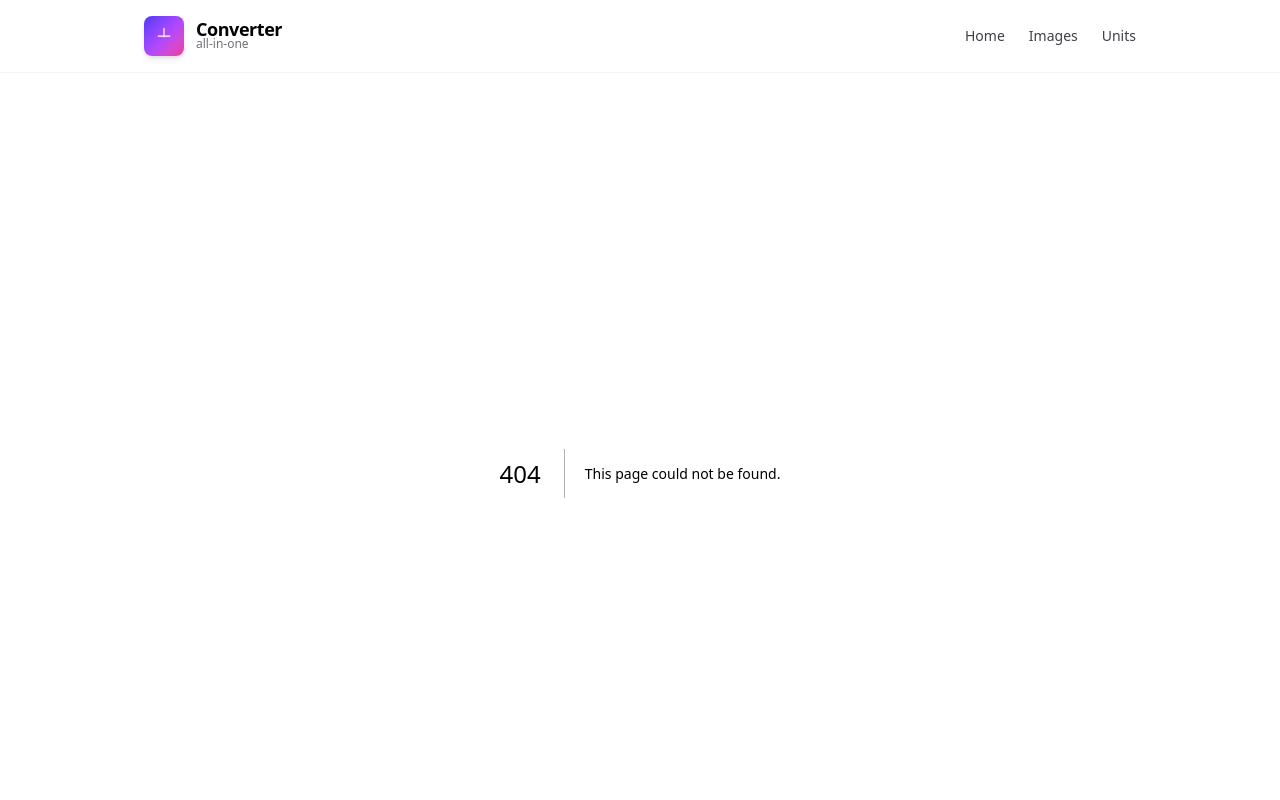
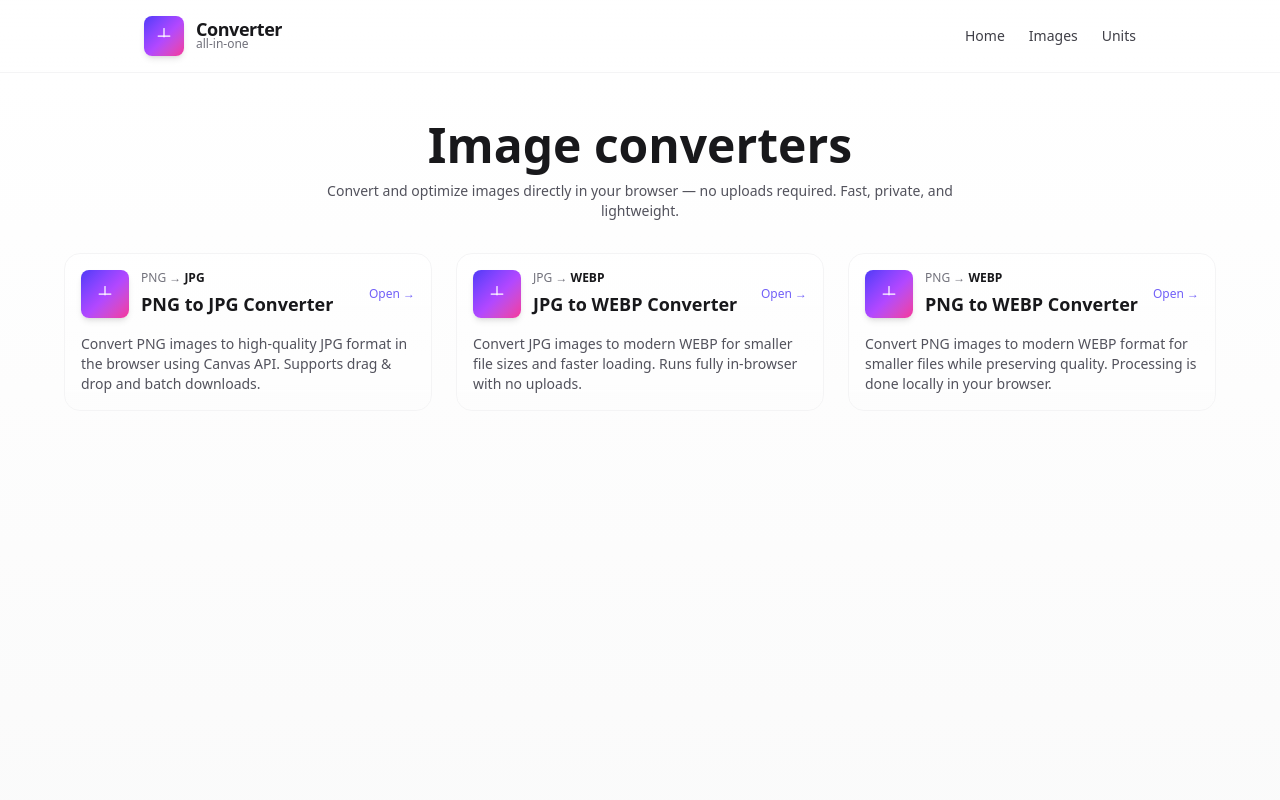
Before and after one commit to SupunCharuka/onlineconvertkit, a Next.js app: page /image-converter in a window 1280 px wide. Before the commit this address had no page. Shown: the top 800 px of the page. Built offline with nearby package versions, Linux system fonts and the light colour scheme.

Commit message:
Add PNG to WEBP converter and enhance navigation links for image converters

```diff
--- a/app/globals.css
+++ b/app/globals.css
@@ -44,3 +44,8 @@
 	100% { transform: scale(1); opacity: 1 }
 }
 .pulse-slow { animation: pulse-slow 1200ms infinite ease-in-out; }
+
+/* subtle card accent used on index */
+.card-accent {
+	background-image: linear-gradient(135deg, rgba(124,58,237,0.06), rgba(14,165,233,0.04));
+}
--- a/app/image-converter/[slug]/page.tsx
+++ b/app/image-converter/[slug]/page.tsx
@@ -45,6 +45,8 @@ export default async function Page({ params }: { params: Params | Promise<Params
       <div className="mx-auto max-w-6xl">
         <nav className="mb-6 text-sm text-zinc-500">
           <Link href="/">Home</Link>
+          <span className="mx-2">/</span>
+          <Link href="/image-converter">Images Converters</Link>
           <span className="mx-2">/</span>
           <span className="text-zinc-700 dark:text-zinc-300">{converter.name}</span>
         </nav>
--- /dev/null
+++ b/app/image-converter/page.tsx
@@ -0,0 +1,49 @@
+import React from "react";
+import Link from "next/link";
+import { imageConverters } from "../../data/imageConverters";
+
+export default function ImageIndexPage() {
+  return (
+    <main className="min-h-screen bg-gradient-to-b from-white to-zinc-50 dark:from-black dark:to-zinc-900 py-12 px-6">
+      <div className="mx-auto max-w-6xl">
+        <header className="mb-8 text-center">
+          <h1 className="text-4xl sm:text-5xl font-extrabold text-zinc-900 dark:text-zinc-50">Image converters</h1>
+          <p className="mt-3 max-w-2xl mx-auto text-sm text-zinc-600 dark:text-zinc-400">Convert and optimize images directly in your browser — no uploads required. Fast, private, and lightweight.</p>
+        </header>
+
+        <div className="grid grid-cols-1 sm:grid-cols-2 lg:grid-cols-3 gap-6">
+          {imageConverters.map((c) => (
+            <Link key={c.slug} href={`/image-converter/${c.slug}`} className="group block rounded-2xl p-4 relative overflow-hidden bg-gradient-to-b from-white/60 to-white/30 dark:from-black/50 dark:to-black/30 border border-zinc-100 dark:border-zinc-800 hover:shadow-2xl transition-transform transform-gpu hover:-translate-y-1">
+              <div className="absolute inset-0 pointer-events-none opacity-0 group-hover:opacity-100 transition-opacity bg-gradient-to-r from-indigo-500/8 via-purple-400/6 to-pink-400/8" />
+              <div className="relative z-10 flex flex-col h-full">
+                <div className="flex items-center justify-between">
+                  <div className="flex items-center gap-3">
+                    <div className="w-12 h-12 rounded-lg bg-gradient-to-br from-indigo-600 via-purple-500 to-pink-500 flex items-center justify-center text-white shadow-md">
+                      <svg className="w-5 h-5" viewBox="0 0 24 24" fill="none" stroke="currentColor" strokeWidth="1.5" aria-hidden>
+                        <path d="M12 3v10" strokeLinecap="round" strokeLinejoin="round" />
+                        <path d="M5 12h14" strokeLinecap="round" strokeLinejoin="round" />
+                      </svg>
+                    </div>
+                    <div>
+                      <div className="text-xs text-zinc-500">{c.from} → <span className="font-semibold text-zinc-900 dark:text-zinc-50">{c.to}</span></div>
+                      <div className="mt-1 text-lg font-semibold text-zinc-900 dark:text-zinc-50">{c.name}</div>
+                    </div>
+                  </div>
+                  <div className="text-xs text-indigo-600 dark:text-indigo-400 opacity-80 group-hover:opacity-100">Open →</div>
+                </div>
+
+                <p className="mt-4 text-sm text-zinc-600 dark:text-zinc-400 flex-1">{c.description}</p>
+
+                <div className="mt-4 flex items-center gap-2 flex-wrap hidden">
+                  {c.keywords.slice(0, 3).map((k) => (
+                    <span key={k} className="text-xs px-2 py-1 rounded-full bg-zinc-100 dark:bg-zinc-800 text-zinc-700 dark:text-zinc-300">{k}</span>
+                  ))}
+                </div>
+              </div>
+            </Link>
+          ))}
+        </div>
+      </div>
+    </main>
+  );
+}
--- a/app/page.tsx
+++ b/app/page.tsx
@@ -13,7 +13,7 @@ export default function Home() {
         <section className="mt-10">
           <div className="flex items-center justify-between">
             <h2 className="text-2xl font-semibold">Image Converters</h2>
-            <Link href="/image-converter/png-to-jpg" className="text-sm text-indigo-600">See all</Link>
+            <Link href="/image-converter" className="text-sm text-indigo-600">See all</Link>
           </div>
           <div className="mt-6 grid grid-cols-1 sm:grid-cols-2 gap-6">
             {imageConverters.map((c) => (
--- a/components/Header.tsx
+++ b/components/Header.tsx
@@ -22,7 +22,7 @@ export default function Header() {
 
                 <nav aria-label="Primary" className="hidden md:flex items-center gap-6 ml-auto">
                     <NavLink href="/">Home</NavLink>
-                    <NavLink href="/image-converter/png-to-jpg">Images</NavLink>
+                    <NavLink href="/image-converter">Images</NavLink>
                     <NavLink href="/unit-converter/meters-to-feet">Units</NavLink>
                 </nav>
 
@@ -42,7 +42,7 @@ export default function Header() {
                     <div className="absolute left-4 right-4 top-20 z-40 bg-white/90 dark:bg-black/80 rounded-lg shadow-lg p-4 md:hidden">
                         <ul className="flex flex-col gap-3">
                             <li><Link href="/" onClick={() => setOpen(false)} className="block px-3 py-2 rounded hover:bg-zinc-100 dark:hover:bg-zinc-900">Home</Link></li>
-                            <li><Link href="/image-converter/png-to-jpg" onClick={() => setOpen(false)} className="block px-3 py-2 rounded hover:bg-zinc-100 dark:hover:bg-zinc-900">Images</Link></li>
+                            <li><Link href="/image-converter" onClick={() => setOpen(false)} className="block px-3 py-2 rounded hover:bg-zinc-100 dark:hover:bg-zinc-900">Images</Link></li>
                             <li><Link href="/unit-converter/meters-to-feet" onClick={() => setOpen(false)} className="block px-3 py-2 rounded hover:bg-zinc-100 dark:hover:bg-zinc-900">Units</Link></li>
                         </ul>
                     </div>
--- a/data/imageConverters.ts
+++ b/data/imageConverters.ts
@@ -29,6 +29,16 @@ export const imageConverters: ImageConverter[] = [
     keywords: ["jpg to webp", "convert jpg to webp", "jpg webp converter"],
     related: ["png-to-jpg"],
   },
+  {
+    slug: "png-to-webp",
+    name: "PNG to WEBP Converter",
+    from: "PNG",
+    to: "WEBP",
+    description:
+      "Convert PNG images to modern WEBP format for smaller files while preserving quality. Processing is done locally in your browser.",
+    keywords: ["png to webp", "convert png to webp", "png webp converter"],
+    related: ["png-to-jpg", "jpg-to-webp"],
+  },
 ];
 
 export const imageConverterBySlug: Record<string, ImageConverter> = imageConverters.reduce(
```
